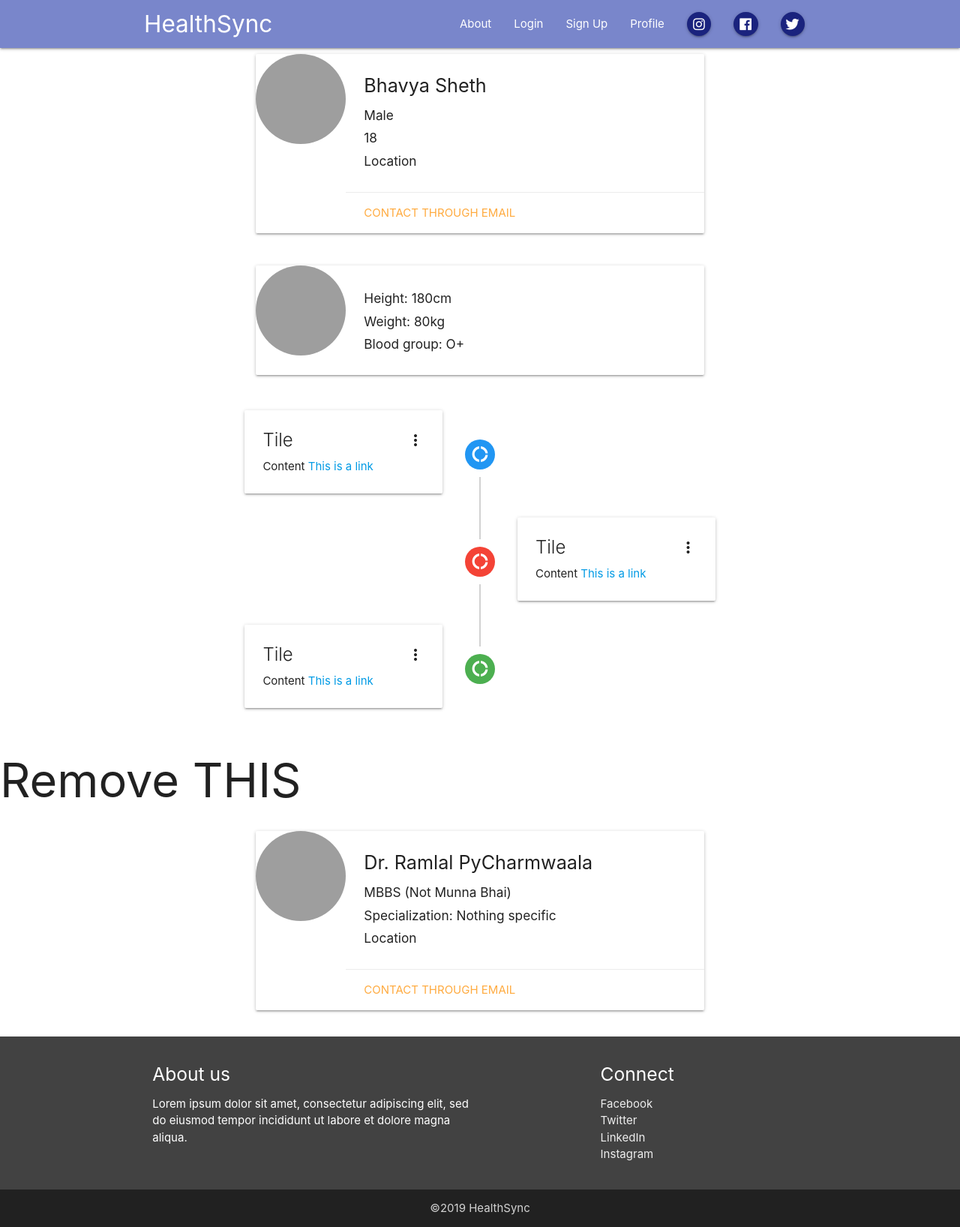
After one commit to VedantParanjape/VJTICrackers, a Flask app: page /profile in a window 1280 px wide. The commit adds this page. Shown: the whole page at 75% size. Run offline with Flask 2, Linux system fonts and the light colour scheme; some libraries are stand-ins or nearby versions; grey boxes are pictures that could not be loaded.

Commit message:
Patient profile and doctor profile and on the same page

```diff
--- a/VJTICrackersBlog/routes.py
+++ b/VJTICrackersBlog/routes.py
@@ -55,7 +55,7 @@ def logout():
     return redirect(url_for('home'))
 
 
-@app.route("/account")
-@login_required
-def account():
-    return render_template('account.html', title='Account')
+@app.route("/profile")
+#zdg
+def profile():
+    return render_template('profile.html', title='Profile', case='pat_profile')
--- a/VJTICrackersBlog/static/main.css
+++ b/VJTICrackersBlog/static/main.css
@@ -1,15 +1,79 @@
-body {
-    display: flex;
-    min-height: 100vh;
-    flex-direction: column;
+.timeline {
+    position: relative;
 }
+    .timeline-event {
+      position: relative;
+      padding-top: 5px;
+      padding-bottom: 5px;
+    }
+      .timeline-content {
+        position: relative;
+        width: calc(50% - 50px);
+      }
+      &::before {
+        display: block;
+        content: "";
+        width: 2px;
+        height: calc(50% - 30px);
+        position: absolute;
+        background: #d2d2d2;
+        left: calc(50% - 1px);
+        top: 0;
+      }
+      &::after {
+        display: block;
+        content: "";
+        width: 2px;
+        height: calc(50% - 30px);
+        position: absolute;
+        background: #d2d2d2;
+        left: calc(50% - 1px);
+        top: calc(50% + 30px);
+      }
+      &:first-child::before, &:last-child::after {
+        display: none;
+      }
+      &:nth-child(even) .timeline-content {
+        margin-left: calc(50% + 50px);
+      }
+      &:nth-child(odd) .timeline-content {
+        margin-left: 0;
+      }
 
-main{
-   flex: 1 0 auto;
-}
+    .timeline-badge {
+      display: block;
+      position: absolute;
+      width: 16px;
+      height: 16px;
+      background: #d2d2d2;
+      top: calc(50% - 8px);
+      right: calc(50% - 8px);
+      border-radius: 50%;
+      text-align: center;
+      cursor: default;
+    }
+      i {
+        font-size: 25px;
+        line-height: 40px;
+      }
 
-footer{
-    position: absolute;
-    left: 0;
-    bottom: 0;
-}
+
+
+  @media (max-width: 600px) {
+    .timeline {
+      .timeline-event {
+        .timeline-content {
+          width: calc(100% - 70px);
+        }
+        &::before, &::after {
+          left: 19px;
+        }
+        &:nth-child(even) .timeline-content, &:nth-child(odd) .timeline-content {
+          margin-left: 70px;
+        }
+      }
+      .timeline-badge {
+        left: 12px;
+      }
+    }
+  }
--- a/VJTICrackersBlog/templates/layout.html
+++ b/VJTICrackersBlog/templates/layout.html
@@ -9,6 +9,7 @@
   <link href="https://fonts.googleapis.com/icon?family=Material+Icons" rel="stylesheet">
   <!-- Compiled and minified CSS -->
   <link rel="stylesheet" href="https://cdnjs.cloudflare.com/ajax/libs/materialize/1.0.0-beta/css/materialize.min.css">
+  <link rel="stylesheet" href="{{ url_for('static', filename='main.css') }}">
   <!-- <link rel="stylesheet" href="language.css"> -->
   <title>VJTI Crackers</title>
   <style>
--- /dev/null
+++ b/VJTICrackersBlog/templates/profile.html
@@ -0,0 +1,196 @@
+{% extends 'layout.html' %}
+{% block content %}
+
+<style>
+.timeline {
+  position: relative;
+}
+
+.timeline .timeline-event {
+  position: relative;
+  padding-top: 5px;
+  padding-bottom: 5px;
+}
+
+.timeline .timeline-event .timeline-content {
+  position: relative;
+  width: calc(50% - 50px);
+}
+
+.timeline .timeline-event::before {
+  display: block;
+  content: "";
+  width: 2px;
+  height: calc(50% - 30px);
+  position: absolute;
+  background: #d2d2d2;
+  left: calc(50% - 1px);
+  top: 0;
+}
+
+.timeline .timeline-event::after {
+  display: block;
+  content: "";
+  width: 2px;
+  height: calc(50% - 30px);
+  position: absolute;
+  background: #d2d2d2;
+  left: calc(50% - 1px);
+  top: calc(50% + 30px);
+}
+
+.timeline .timeline-event:first-child::before {
+  display: none;
+}
+
+.timeline .timeline-event:last-child::after {
+  display: none;
+}
+
+.timeline .timeline-event:nth-child(even) .timeline-content {
+  margin-left: calc(50% + 50px);
+}
+
+.timeline .timeline-event:nth-child(odd) .timeline-content {
+  margin-left: 0;
+}
+
+.timeline .timeline-badge {
+  display: block;
+  position: absolute;
+  width: 40px;
+  height: 40px;
+  background:#d2d2d2;
+  top: calc(50% - 20px);
+  right: calc(50% - 20px);
+  border-radius: 50%;
+  text-align: center;
+  cursor: default;
+}
+
+.timeline .timeline-badge i {
+  font-size: 25px;
+  line-height: 40px;
+}
+
+</style>
+
+<!--    Patient Profile     -->
+<div class="container">
+    <div class="row">
+        <div class="card horizontal col l8 offset-l2" style="padding: 0">
+            <div class="">
+                <img class="responsive-img circle" src="https://lorempixel.com/120/120/nature/6">
+            </div>
+            <div class="card-stacked">
+                <div class="card-content">
+                    <p class="flow-text">Bhavya Sheth</p> <!-- Add name variable -->
+                    <h6>Male</h6>
+                    <h6>18</h6>
+                    <h6>Location</h6>
+                </div>
+                <div class="card-action">
+                    <a href="#">Contact through email</a>
+                </div>
+            </div>
+        </div>
+    </div>
+
+    <div class="row">
+            <div class="card horizontal col l8 offset-l2" style="padding: 0">
+                <div class="">
+                        <img class="responsive-img circle" src="https://lorempixel.com/120/120/nature/6">
+                    </div>
+                <div class="card-stacked">
+                    <div class="card-content">
+                        <h6>Height: 180cm</h6>
+                        <h6>Weight: 80kg</h6>
+                        <h6>Blood group: O+</h6>
+                    </div>
+                </div>
+            </div>
+        </div>
+
+
+                <div class="container">
+                  <div class="timeline">
+                    <div class="timeline-event">
+                      <div class="card timeline-content">
+                        <!-- <div class="card-image waves-effect waves-block waves-light">
+                          <img class="activator" src="https://lorempixel.com/120/120/nature/6">
+                        </div> -->
+                        <div class="card-content">
+                          <span class="card-title activator grey-text text-darken-4">Tile<i class="material-icons right">more_vert</i></span>
+                          <p>Content <a href="#">This is a link</a></p>
+                        </div>
+                        <div class="card-reveal">
+                          <span class="card-title grey-text text-darken-4">Card Title<i class="material-icons right">close</i></span>
+                          <p>Here is some more information about this product that is only revealed once clicked on.</p>
+                        </div>
+                      </div>
+                      <div class="timeline-badge blue white-text"><i class="material-icons">donut_large</i></div>
+                    </div>
+                    <div class="timeline-event">
+                      <div class="card timeline-content">
+                        <!-- <div class="card-image waves-effect waves-block waves-light">
+                          <img class="activator" src="https://lorempixel.com/120/120/nature/6">
+                        </div> -->
+                        <div class="card-content">
+                          <span class="card-title activator grey-text text-darken-4">Tile<i class="material-icons right">more_vert</i></span>
+                          <p>Content <a href="#">This is a link</a></p>
+                        </div>
+                        <div class="card-reveal">
+                          <span class="card-title grey-text text-darken-4">Card Title<i class="material-icons right">close</i></span>
+                          <p>Here is some more information about this product that is only revealed once clicked on.</p>
+                        </div>
+                      </div>
+                      <div class="timeline-badge red white-text"><i class="material-icons">donut_large</i></div>
+                    </div>
+                    <div class="timeline-event">
+                      <div class="card timeline-content">
+                        <!-- <div class="card-image waves-effect waves-block waves-light">
+                          <img class="activator" src="https://lorempixel.com/120/120/nature/6">
+                        </div> -->
+                        <div class="card-content">
+                          <span class="card-title activator grey-text text-darken-4">Tile<i class="material-icons right">more_vert</i></span>
+                          <p>Content <a href="#">This is a link</a></p>
+                        </div>
+                        <div class="card-reveal">
+                          <span class="card-title grey-text text-darken-4">Card Title<i class="material-icons right">close</i></span>
+                          <p>Here is some more information about this product that is only revealed once clicked on.</p>
+                        </div>
+                      </div>
+                      <div class="timeline-badge green white-text"><i class="material-icons">donut_large</i></div>
+                    </div>
+                  </div>
+                </div>
+            </div>
+
+<h1>Remove THIS</h1>
+                <!--    Doctor Profile    -->
+
+                <div class="container">
+                    <div class="row">
+                        <div class="card horizontal col l8 offset-l2" style="padding: 0">
+                            <div class="">
+                                <img class="responsive-img circle" src="https://lorempixel.com/120/120/nature/6">
+                            </div>
+                            <div class="card-stacked">
+                                <div class="card-content">
+                                    <p class="flow-text">Dr. Ramlal PyCharmwaala</p> <!-- Add name variable -->
+                                    <h6>MBBS (Not Munna Bhai)</h6> <!-- Add degree and specialization together-->
+                                    <h6>Specialization: Nothing specific</h6>   <!-- Ye waala tp ke liye-->
+                                    <h6>Location</h6>   <!-- Add location -->
+                                </div>
+                                <div class="card-action">
+                                    <a href="#">Contact through email</a> <!-- Add email link -->
+                                </div>
+                            </div>
+                        </div>
+                    </div>
+                </div>
+
+
+
+
+{% endblock %}
```
Also changed, not shown: VJTICrackersBlog/templates/pat_profile.html (+16 -2 lines).
